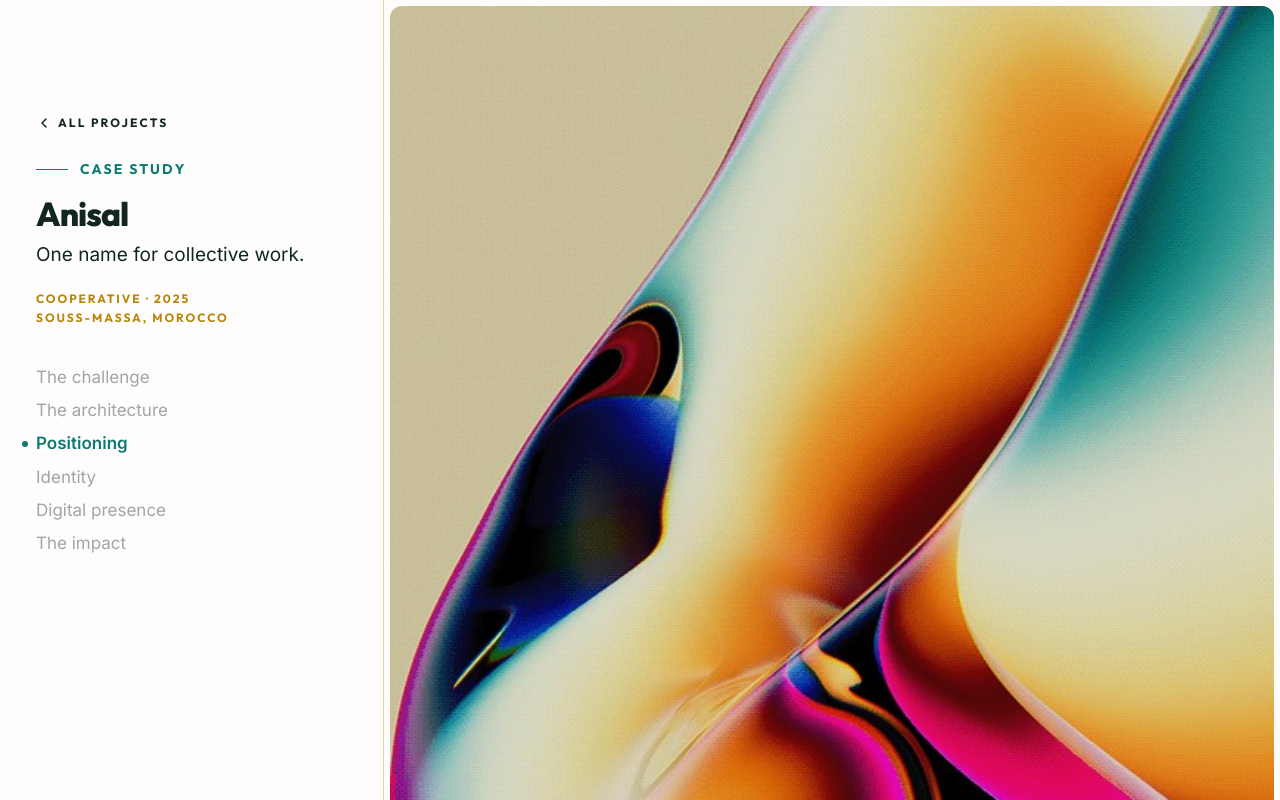
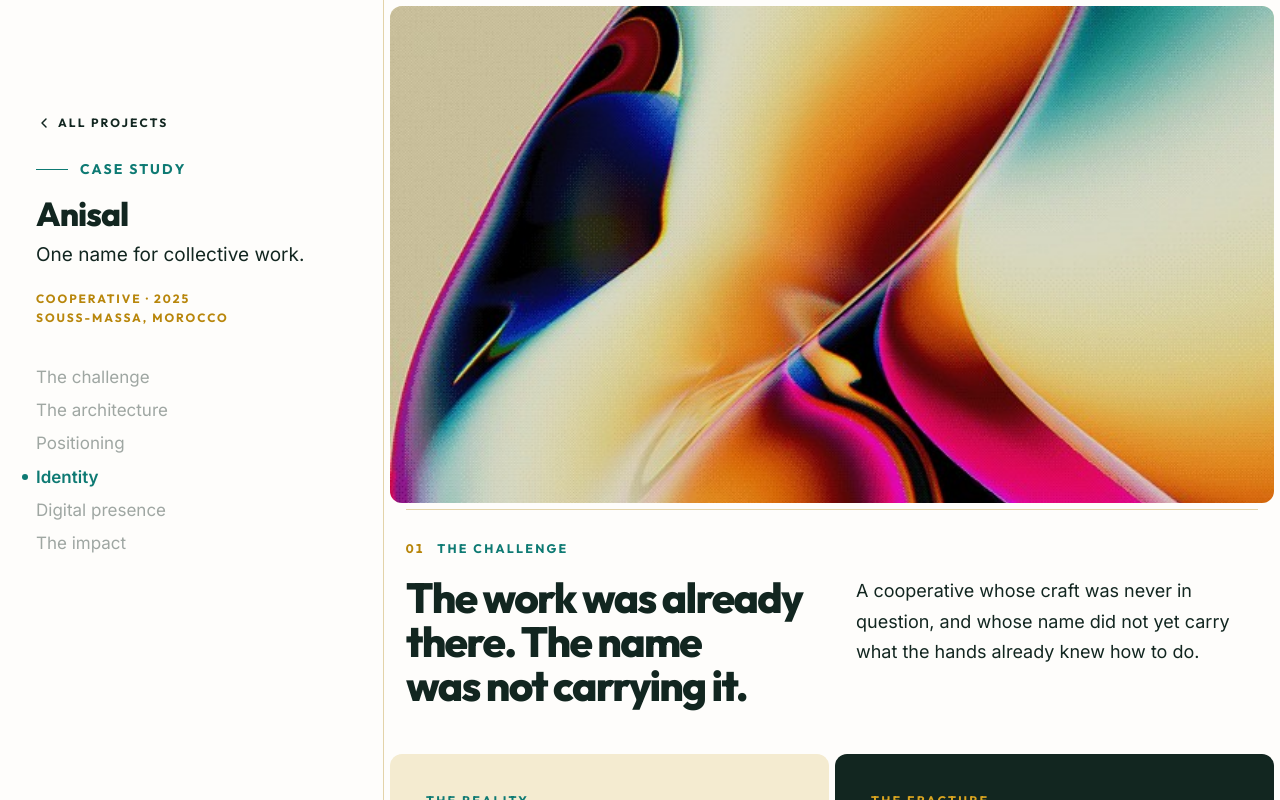
Before and after one commit to EIDEN-GROUP/eiden-new, a Next.js app: page /anisal in a window 1280 px wide. Shown: the top 800 px of the page. Built offline with nearby package versions, Linux system fonts and the light colour scheme.

Commit message:
hero fixed

```diff
--- a/components/case-v2/kit.tsx
+++ b/components/case-v2/kit.tsx
@@ -419,7 +419,7 @@ export function Grid({ children }: { children: ReactNode }) {
 export function Hero({ image, alt }: { image: string; alt: string }) {
   return (
     <Reveal amount={0.1}>
-      <figure className={cn(FRAME, "aspect-4/5")}>
+      <figure className={cn(FRAME, "aspect-4/5 sm:aspect-16/9")}>
         <Image
           src={image}
           alt={alt}
```
